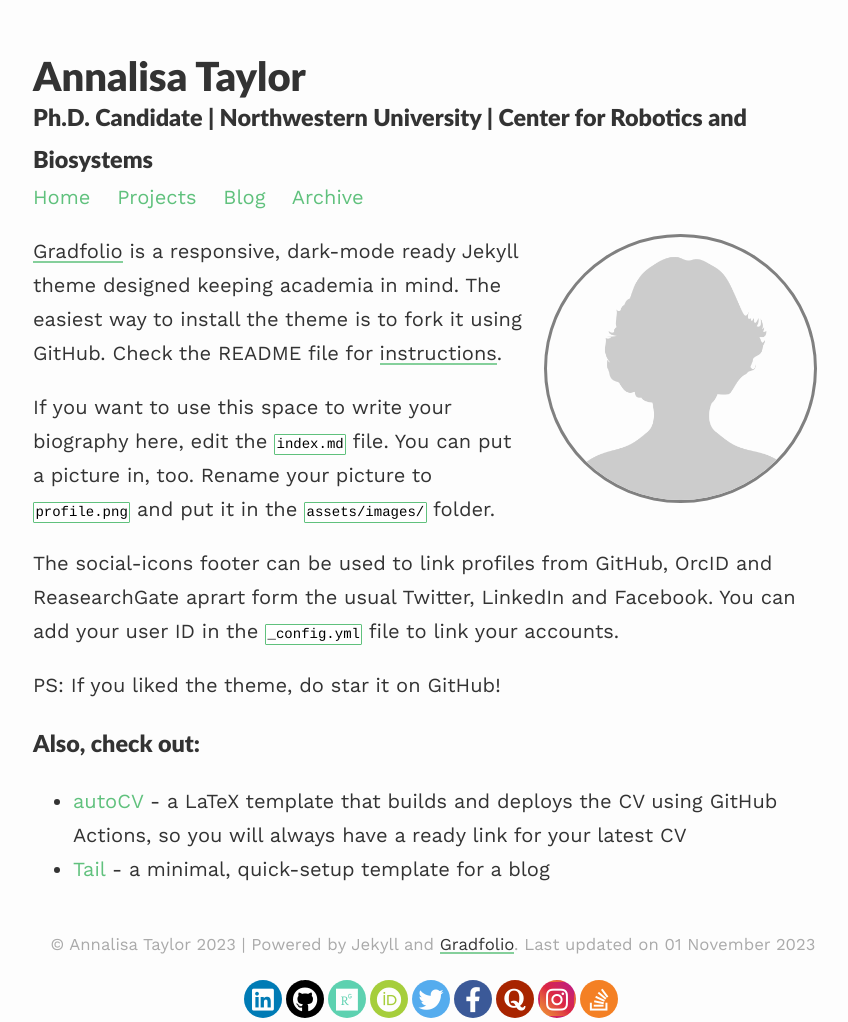
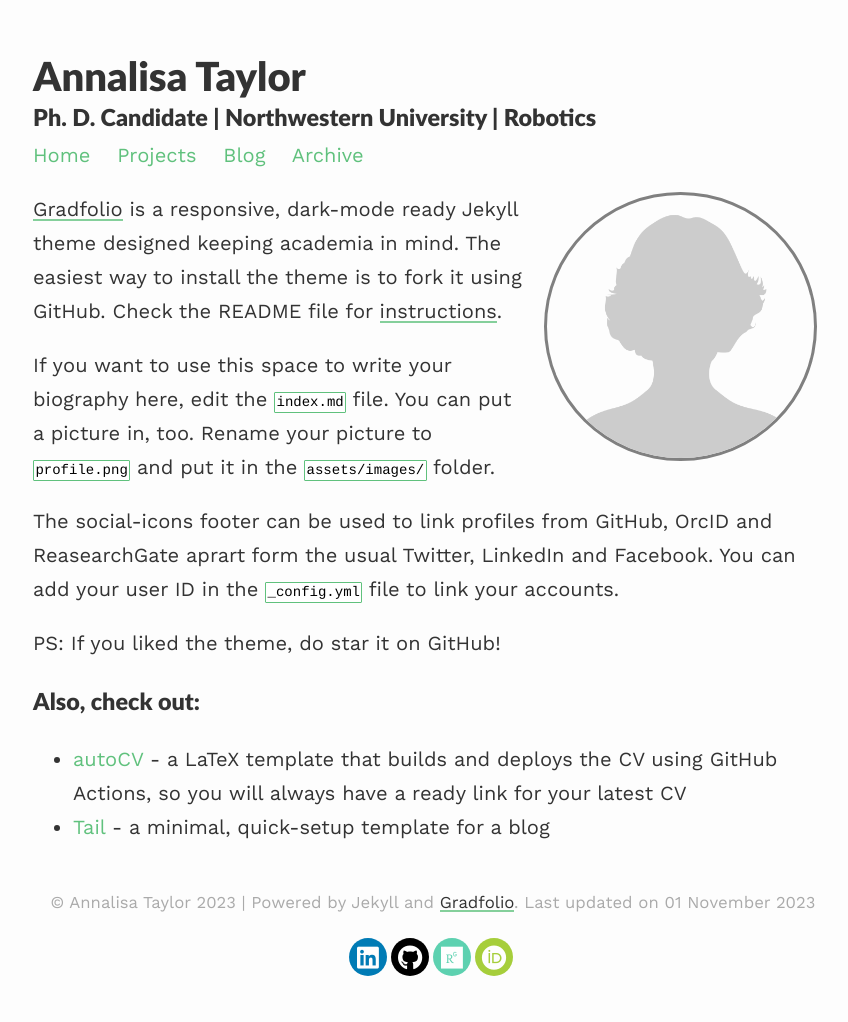
Before and after one commit to atulletaylor/atulletaylor.github.io, a Jekyll site: the page built from index.md, in a window 1280 px wide. Shown: the whole page, without its empty margins (207-1055 px from the left). Built offline with Jekyll 4.4.1, drawn with Linux system fonts in a browser that asks for light colours; nearby versions of some CDN libraries; after the commit the page ends 980 px from its top, so only the background shows below that.

Commit message:
updated website heading

```diff
--- a/_config.yml
+++ b/_config.yml
@@ -1,27 +1,27 @@
 ### your site title here
 
 title: Annalisa Taylor
-description: Ph.D. Candidate | Northwestern University | Center for Robotics and Biosystems
+description: Ph. D. Candidate | Northwestern University | Robotics
 
 baseurl: "/" #"atulletaylor.github.io" #name of GitHub repository
 url: "https://atulletaylor.github.io" #custom url to be used instead of GitHub repository
 email: #
 
 # Pagination
-paginate: 4
-permalink: /blog/:year/:title/
-paginate_path: /blog/page:num/
+#paginate: 4
+#permalink: /blog/:year/:title/
+#paginate_path: /blog/page:num/
 
 # Social media links in footer
-twitter: "#"
+#twitter: "#"
 linkedin: "#"
-stackoverflow: "#"
+#stackoverflow: "#"
 github: "#"
 researchgate: "#"
 orcid: "#"
-quora: "#"
-instagram: "#"
-facebook: "#"
+#quora: "#"
+#instagram: "#"
+#facebook: "#"
 
 
 # Markdown
```
